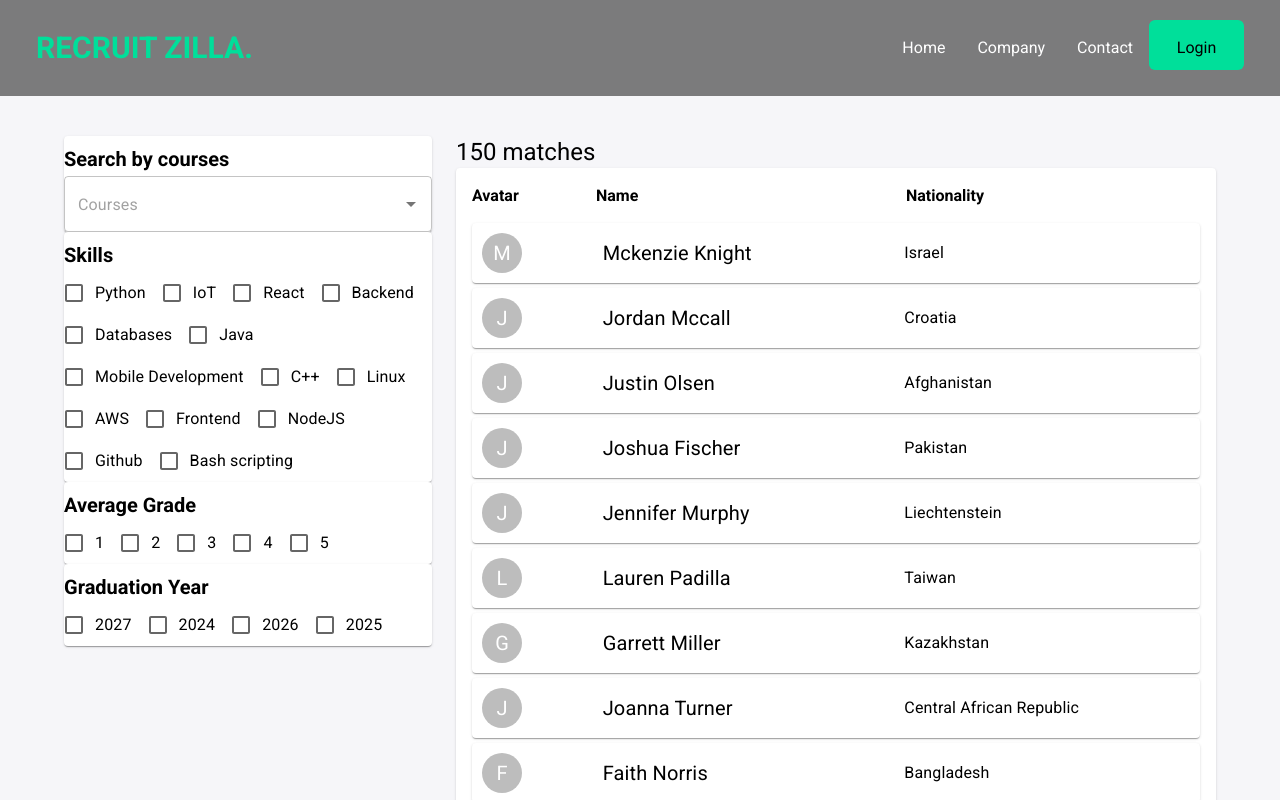
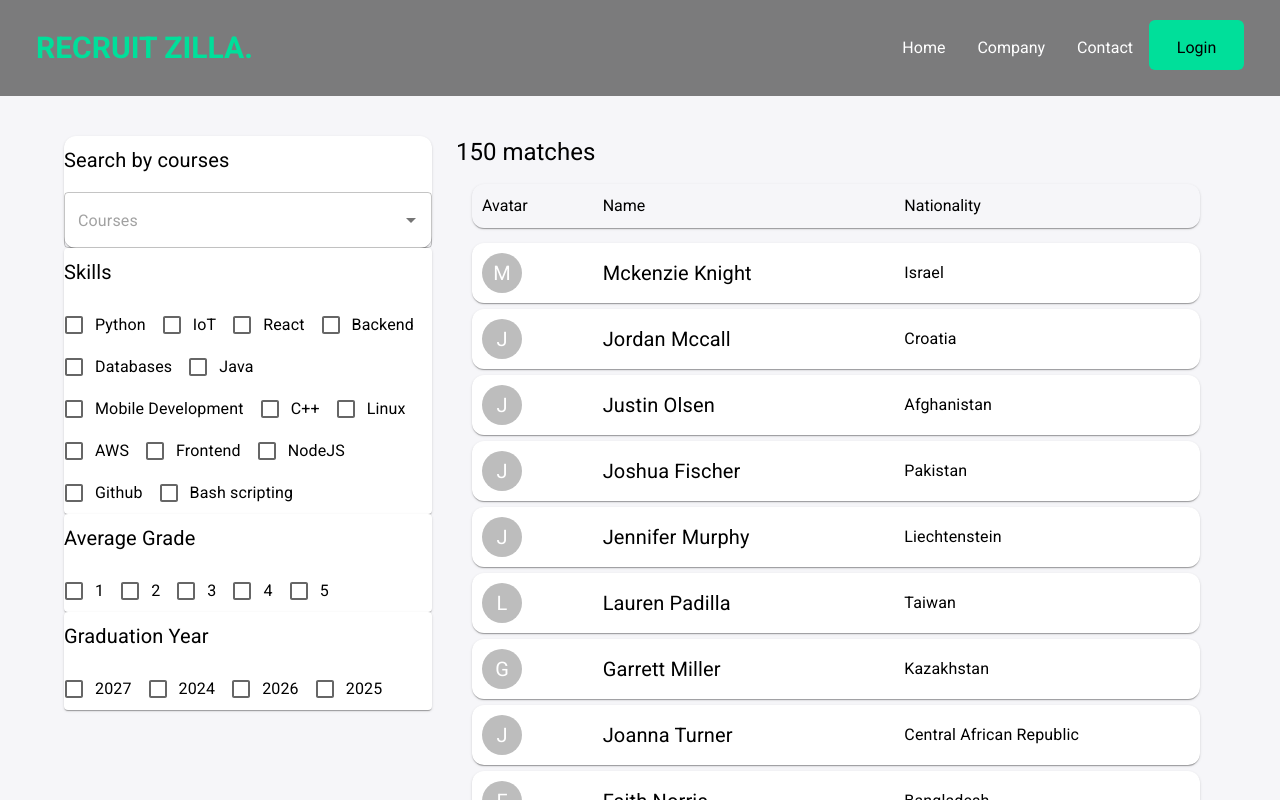
Before and after one commit to xrbams/team-one, a React (Vite) app: page /app/filter in a window 1280 px wide. Shown: the top 800 px of the page. Built offline with nearby package versions, Linux system fonts and the light colour scheme.

Commit message:
mroe styles to the layout

```diff
--- a/src/Pages/Portal/Layout.jsx
+++ b/src/Pages/Portal/Layout.jsx
@@ -50,16 +50,14 @@ const FilterLabels = ({ label }) => {
   return (
     <Box
       sx={{
-        height: 30,
-        fontSize: 20,
+        fontSize: 16, // Change to smaller font size
         paddingTop: 1,
-        paddingBottom: 4,
-        // border: "1px solid grey",
+        paddingBottom: 2, // Adjust padding
       }}
     >
-      <h1>
-        <b>{label}</b>
-      </h1>
+      <Typography color={"black"} variant="h6">
+        {label}
+      </Typography>{" "}
     </Box>
   );
 };
@@ -137,8 +135,15 @@ function App() {
     <Container>
       <Grid container spacing={3}>
         {/* Filter Section */}
-        <Grid item xs={12} md={4} spacing={4}>
-          <Paper style={{ backgroundColor: "#fff", color: "black" }}>
+        <Grid item xs={12} md={4} spacing={2}>
+          <Paper
+            style={{
+              backgroundColor: "#fff",
+              color: "black",
+              borderRadius: "12px", // Rounded corners
+            }}
+          >
+            {" "}
             <FilterLabels label={"Search by courses"} />
             <Stack spacing={3} sx={{ width: "100%" }}>
               <Autocomplete
@@ -216,21 +221,24 @@ function App() {
           <Paper
             style={{
               padding: "16px",
-              backgroundColor: "#fff",
+              backgroundColor: "transparent",
               color: "#black",
+              boxShadow: "none"
+              // borderRadius: "12px", // Rounded corners
             }}
           >
             {/* Header */}
-            <Grid
-              container
-              alignItems="center"
-              spacing={2}
+
+            <Card
               style={{
                 marginBottom: "15px",
-                fontWeight: "bold",
+                padding: "10px",
                 color: "black",
+                borderRadius: "12px", // Rounded corners
+                backgroundColor: "#f6f6f9",
               }}
             >
+              <Grid container alignItems="center" spacing={2}>
                 <Grid item xs={2}>
                   Avatar
                 </Grid>
@@ -241,14 +249,16 @@ function App() {
                   Nationality
                 </Grid>
               </Grid>
+            </Card>
             {/* Student Cards */}
             {currentStudents.map((student) => (
               <Card
                 key={student.id}
                 style={{
-                  marginBottom: "5px",
+                  marginBottom: "6px",
                   padding: "10px",
                   color: "black",
+                  borderRadius: "12px", // Rounded corners
                 }}
               >
                 <Grid container alignItems="center" spacing={2}>
```
Lines whose indentation alone changed are shown as unchanged.
